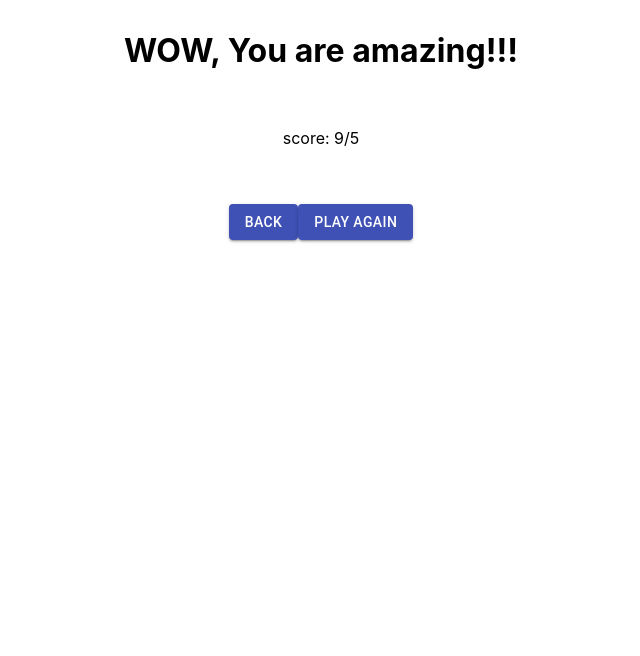
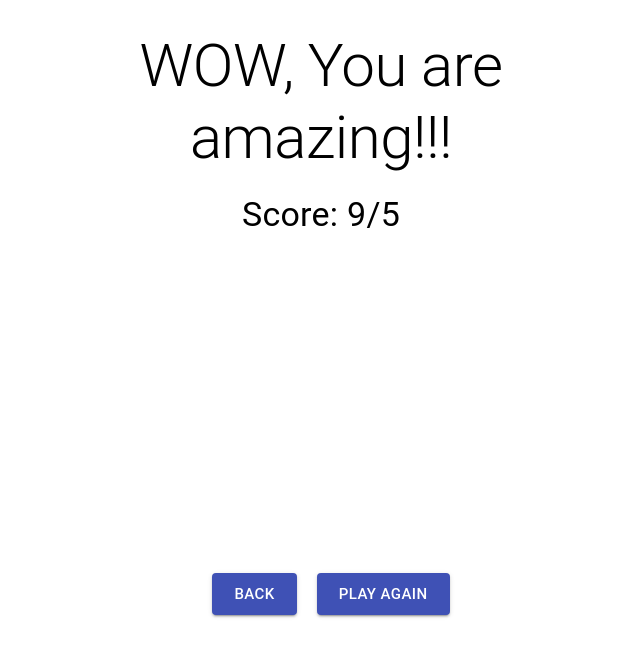
Before and after one commit to Say-My-Name-WDCC/say-my-name, a React (Create React App) app in the folder flashcard-frontend/: page /score in a window 1280 px wide. Shown: the top 656 px of the page, without its empty margins (319-959 px from the left). Built offline with nearby package versions, Linux system fonts and the light colour scheme.

Commit message:
Add buttons using Materual UI

```diff
--- a/flashcard-frontend/src/pages/ScorePage.js
+++ b/flashcard-frontend/src/pages/ScorePage.js
@@ -1,6 +1,8 @@
 import React from 'react';
 import { Button } from '@material-ui/core';
 import { Container } from '@material-ui/core';
+import { Typography } from '@material-ui/core';
+import { spacing } from '@material-ui/system';
 
 function ScorePage({score}){
     let textToShow = null;
@@ -15,15 +17,19 @@ function ScorePage({score}){
     return(
 
         <center>
-            <div className="ScorePage" >
+            <br />
+            <div style={{display: "flex", height: "100vh", flexDirection: "column"}}>
+                <div style={{flex: "auto"}}>
+                    <Typography variant="h2" >{ textToShow }</Typography>
+                    <br />
+                    <Typography variant="h4">Score: {score}/5</Typography>
+                    <br /><br />
+                </div>
+                <div style={{flex: 1}}>
+                    <Button variant="contained" size="large" color="primary" href="/" style={{margin: "20px"}}>Back</Button>
 
-                <h1>{ textToShow }</h1>
-                <br />
-                <p>score: {score}/5</p>
-                <br /><br />
-
-                <Button variant="contained" color="primary">Back</Button>
-                <Button variant="contained" color="primary">Play Again</Button>
+                    <Button variant="contained" size="large" color="primary" href="/game">Play Again</Button>
+                </div>
             </div>
         </center>
     );
```
Also changed, not shown: 1 other file (tests, documents, lock files or other folders).
